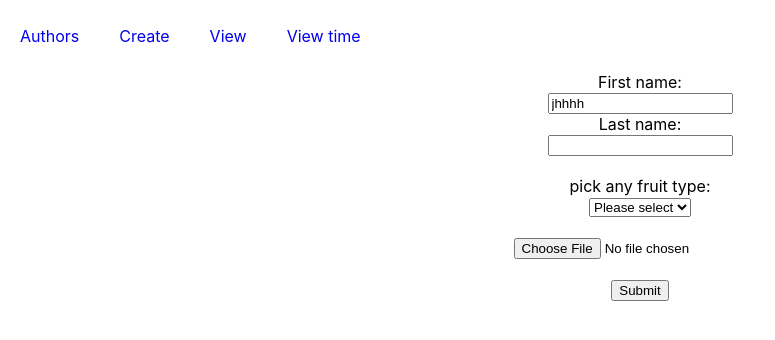
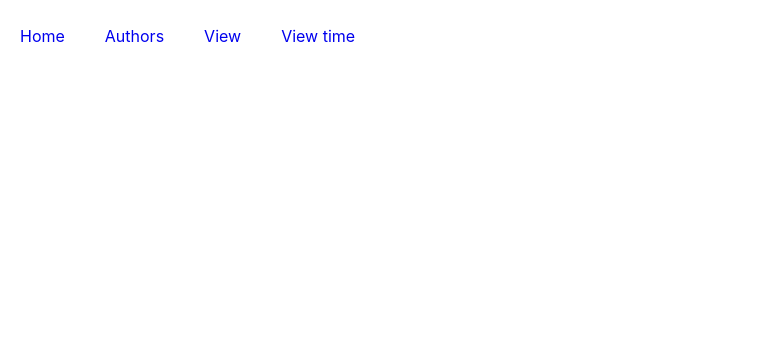
Before and after one commit to rajan-gith/library-demo, a React (Create React App) app: page /new in a window 1280 px wide. Shown: the top 340 px of the page, without its empty margins (0-775 px from the left). Built offline with nearby package versions, Linux system fonts and the light colour scheme.

Commit message:
urls and routing fixes

```diff
--- a/src/components/Menu.js
+++ b/src/components/Menu.js
@@ -15,12 +15,12 @@ class Menu extends Component{
 	          <ul className="navstyle">
 							<li>
 								<Link to="/">
-									Authors
+									Home
 								</Link>
 							</li>
 							<li>
-								<Link to="/new">
-									Create
+								<Link to="/authors">
+									Authors
 								</Link>
 							</li>
 							<li>
@@ -37,8 +37,9 @@ class Menu extends Component{
 	        </div>
 					<div>
 						<Switch>
-							<Route  exact path="/"  component = {Authors} />
-							<Route  exact path="/new"  component = {NewAuthor} />
+							<Route  exact path="/"  component = {Home} />
+							<Route  exact path="/authors"  component = {Authors} />
+							<Route  exact path="/authors/new"  component = {NewAuthor} />
 							<Route  exact path="/view"  component = {View} />
 							<Route  exact path="/view_time"  component = {ViewTime} />
 						</Switch>
@@ -48,4 +49,12 @@ class Menu extends Component{
 	}
 }
 
+function Home() {
+		return (
+			<div>
+				Welcome to react client page(Home page).
+			</div>
+				);
+}
+
 export default Menu;
--- a/src/components/author/Index.js
+++ b/src/components/author/Index.js
@@ -1,4 +1,5 @@
 import React, {Component} from 'react';
+import {Link} from 'react-router-dom'
 
 export default class Authors extends Component{
 
@@ -44,10 +45,13 @@ export default class Authors extends Component{
 			return(
 				<div>
 					data is loaded.
+					<Link to="/authors/new">
+						Create
+					</Link>
 					{
 						this.state.authors.map((author) => {
 							return(
-								<div>
+								<div key={author.id}>
 									{author.id} : {author.first_name} {author.last_name}
 								</div>
 							)
--- a/src/components/author/new.js
+++ b/src/components/author/new.js
@@ -1,9 +1,8 @@
 import React, {Component} from 'react';
 
 const initial_state = {
-  first_name: 'jhhhh',
+  first_name: '',
   last_name: '',
-  type: '',
 }
 
 export default class NewAuthor extends Component{
@@ -53,20 +52,7 @@ export default class NewAuthor extends Component{
 				  <br/>
 				  Last name:<br/>
 				  <input type="text" name="last_name" value={this.state.last_name} onChange={this.handleChange} />
-				  <br/>
           <br/>
-          <label>pick any fruit type:</label>
-          <br/>
-          <select value={this.state.type} onChange={this.handleChange}>
-            <option value="">Please select</option>
-            <option value="grapefruit">Grapefruit</option>
-            <option value="lime">Lime</option>
-            <option value="coconut">Coconut</option>
-            <option value="mango">Mango</option>
-          </select>
-          <br/>
-          <br/>
-          <input type="file" />
           <br/>
           <br/>
           <input type="submit" value="Submit"/>
```
Also changed, not shown: src/components/author/view.js (line endings or trailing spaces).
